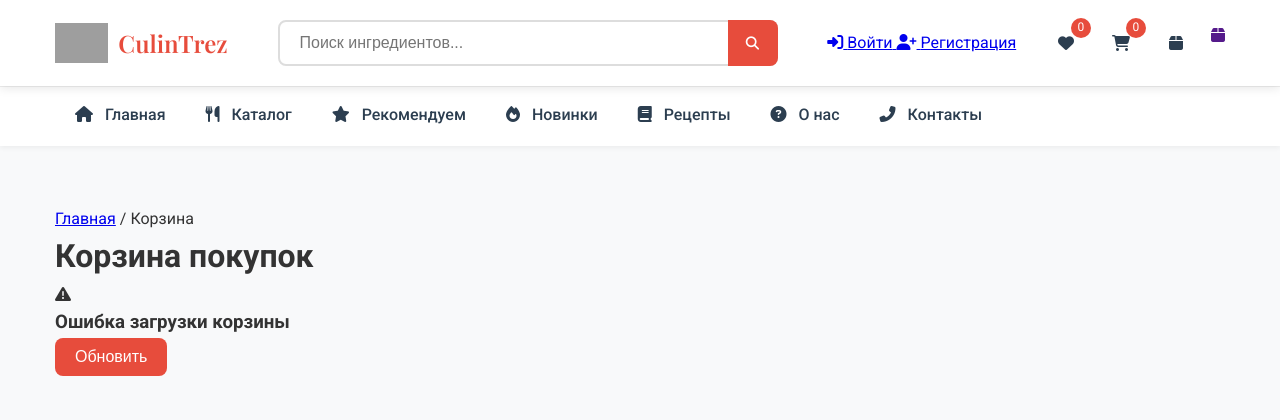
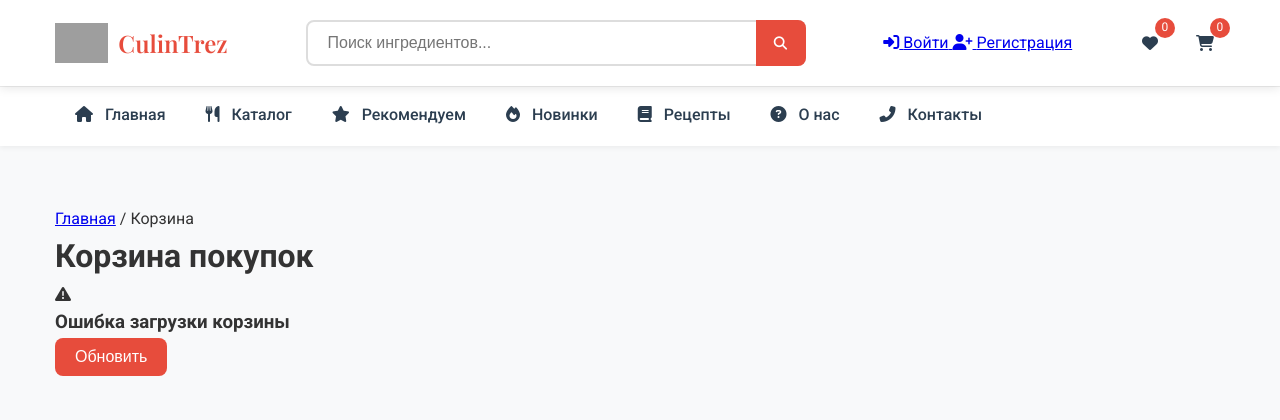
Before and after one commit to Arhiriy/Kyrsovau, a Django app: page /cart/ in a window 1280 px wide. Shown: the top 420 px of the page. Run offline with Django 4.2, Linux system fonts and the light colour scheme; grey boxes are pictures that could not be loaded.

Commit message:
Update header.html

```diff
--- a/frontend/templates/main/header.html
+++ b/frontend/templates/main/header.html
@@ -84,14 +84,6 @@
                                 {{ cart|length|default:0 }}
                             {% endwith %}
                         </span>
-                    </a>
-
-                    <a href="#" class="action-icon" title="Заказы">
-                        <i class="fas fa-box"></i>
-                    </a>
-
-                    <a href="" class="" tetle="">
-                        <i class="fas fa-box"></i>
                     </a>
                 </div>
             </div>
```
